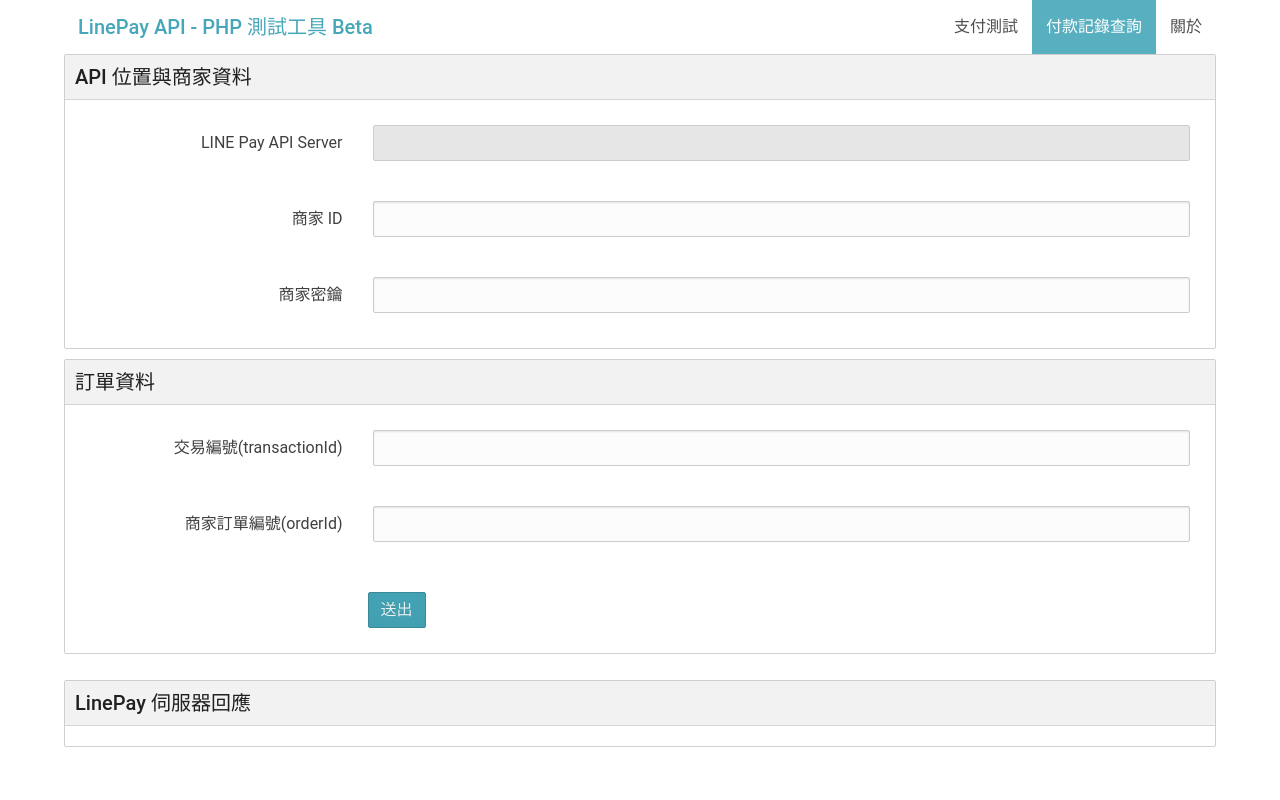
After one commit to 6chinwei/LINE-Pay-PHP-Tutorial, a PHP site: page /Example/record.php in a window 1280 px wide. The commit adds this page. Run offline with PHP 8.4, Linux system fonts and the light colour scheme.

Commit message:
Add page and function to get payment record

```diff
--- a/Chinwei6_LinePay.php
+++ b/Chinwei6_LinePay.php
@@ -54,6 +54,15 @@ namespace Chinwei6 {
         }
 
         /**
+         * 發送 Payments 請求
+         */
+        public function payments($params = []) {
+            $paymentsParams = new LinePay\PaymentsParams($params);
+
+            return $this->getRequest($this->apiEndpoint, $paymentsParams->getParams());
+        }
+
+        /**
          * 使用 CURL 發送 POST 請求
          * @param  [String] $url        POST 請求的 URL
          * @param  [Array]  $postFields POST 請求的參數
@@ -64,6 +73,27 @@ namespace Chinwei6 {
             curl_setopt($ch, CURLOPT_URL, $url);
             curl_setopt($ch, CURLOPT_POST, true);
             curl_setopt($ch, CURLOPT_POSTFIELDS, json_encode($postFields));
+            curl_setopt($ch, CURLOPT_SSLVERSION, 'CURL_SSLVERSION_TLSv1');
+            curl_setopt($ch, CURLOPT_RETURNTRANSFER, true);
+            curl_setopt($ch, CURLOPT_HTTPHEADER, $this->headers);
+
+            $response = json_decode(curl_exec($ch), true);
+
+            if (curl_errno($ch)) {
+                throw new \Exception(curl_error($ch));
+            } else {
+                return $response;
+            }
+
+            curl_close($ch);
+        }
+
+        /**
+         * 使用 CURL 發送 GET 請求
+         */
+        protected function getRequest($url = null, $urlParams = []) {
+            $ch = curl_init();
+            curl_setopt($ch, CURLOPT_URL, $url . '?' . http_build_query($urlParams));
             curl_setopt($ch, CURLOPT_SSLVERSION, 'CURL_SSLVERSION_TLSv1');
             curl_setopt($ch, CURLOPT_RETURNTRANSFER, true);
             curl_setopt($ch, CURLOPT_HTTPHEADER, $this->headers);
@@ -199,4 +229,23 @@ namespace Chinwei6\LinePay {
             'currency',
         ];
     }
+
+    /**
+     * ConfirmParams Class
+     * 發送 Confirm 請求的參數
+     */
+    class PaymentsParams extends Params {
+        // 非必要欄位
+        protected $optionalFields = [
+            'orderId',
+            'transactionId'
+        ];
+
+        protected function valitate($params) {
+            parent::valitate($params);
+
+            if( !isset($this->params['orderId']) && !isset($this->params['transactionId']) )
+                throw new \Exception('Parameter "orderId" or "transactionId" is required.');
+        }
+    }
 }
--- /dev/null
+++ b/Example/record.php
@@ -0,0 +1,118 @@
+<?php
+    require_once("../Chinwei6_LinePay.php");
+?>
+<html>
+    <head>
+        <meta charset="UTF-8">
+        <meta name="viewport" content="width=device-width, initial-scale=1">
+        <title>LINE Pay API</title>
+        <link rel="stylesheet" href="kule-lazy-full.3.0.1007beta.min.css" />
+        <style type="text/css">
+            body {
+                min-width: 360px;
+            }
+        </style>
+    </head>
+    <body>
+        <header>
+            <?php include('./header.php'); ?>
+        </header>
+
+        <div class="container">
+            <form class="form-horizontal" id="reserveForm" method="POST" action="record.php">
+                <div class="panel">
+                    <div class="panel-header">
+                        <h3 class="panel-title">API 位置與商家資料</h3>
+                    </div>
+                    <div class="panel-box">
+                        <div class="ctrl-grp columns-12">
+                            <label class="ctrl-label col-3">LINE Pay API Server</label>
+                            <div class="ctrls col-9">
+                                <input type="text" class="ctrl-input" name="apiEndpoint" value="" readonly required>
+                            </div>
+                        </div>
+                        <div class="ctrl-grp columns-12">
+                            <label class="ctrl-label col-3">商家 ID</label>
+                            <div class="ctrls col-9">
+                                <input type="text" class="ctrl-input" name="channelId" value="" required>
+                            </div>
+                        </div>
+                        <div class="ctrl-grp columns-12">
+                            <label class="ctrl-label col-3">商家密鑰</label>
+                            <div class="ctrls col-9">
+                                <input type="text" class="ctrl-input" name="channelSecret" value="" required>
+                            </div>
+                        </div>
+                    </div>
+                </div>
+                <div class="panel">
+                    <div class="panel-header">
+                        <h3 class="panel-title">訂單資料</h3>
+                    </div>
+                    <div class="panel-box">
+                        <div class="ctrl-grp columns-12">
+                            <label class="ctrl-label col-3">交易編號(transactionId)</label>
+                            <div class="ctrls col-9">
+                                <input type="text" class="ctrl-input" name="transactionId" value="">
+                            </div>
+                        </div>
+                        <div class="ctrl-grp columns-12">
+                            <label class="ctrl-label col-3">商家訂單編號(orderId)</label>
+                            <div class="ctrls col-9">
+                                <input type="text" class="ctrl-input" name="orderId" value="">
+                            </div>
+                        </div>
+                    </div>
+                    <div class="ctrl-grp columns-12">
+                            <div class="ctrls col-9 col-offset-3">
+                                <input type="submit" name="submit" class="btn color-primary" value="送出">
+                            </div>
+                        </div>
+                </div>
+            </form>
+            <div class="panel">
+                <div class="panel-header">
+                    <h3 class="panel-title">LinePay 伺服器回應</h3>
+                </div>
+                <div class="panel-box">
+                    <?php
+                        if(isset($_POST['submit']))
+                            unset($_POST['submit']);
+                        else
+                            return;
+
+                        if(isset($_POST['transactionId']) || isset($_POST['orderId']))
+                        {
+                            $apiEndpoint   = $_POST['apiEndpoint'];
+                            $channelId     = $_POST['channelId'];
+                            $channelSecret = $_POST['channelSecret'];
+
+                            $params = [
+                                "orderId"       => $_POST['orderId'],
+                                "transactionId" => $_POST['transactionId'],
+                            ];
+
+                            try {
+                                $LinePay = new Chinwei6\LinePay($apiEndpoint, $channelId, $channelSecret);
+                                $result = $LinePay->payments($params);
+                                echo '<pre class="code">';
+                                echo json_encode($result, JSON_PRETTY_PRINT);
+                                echo '</pre>';
+                            }
+                            catch(Exception $e) {
+                                echo '<pre class="code">';
+                                echo $e->getMessage();
+                                echo '</pre>';
+                            }
+                        }
+                        else {
+                            echo '<pre class="code">';
+                            echo "transactionId or orderId is required.";
+                            echo '</pre>';
+                        }
+                    ?>
+                </div>
+            </div>
+        </div>
+    </body>
+</html>
```
